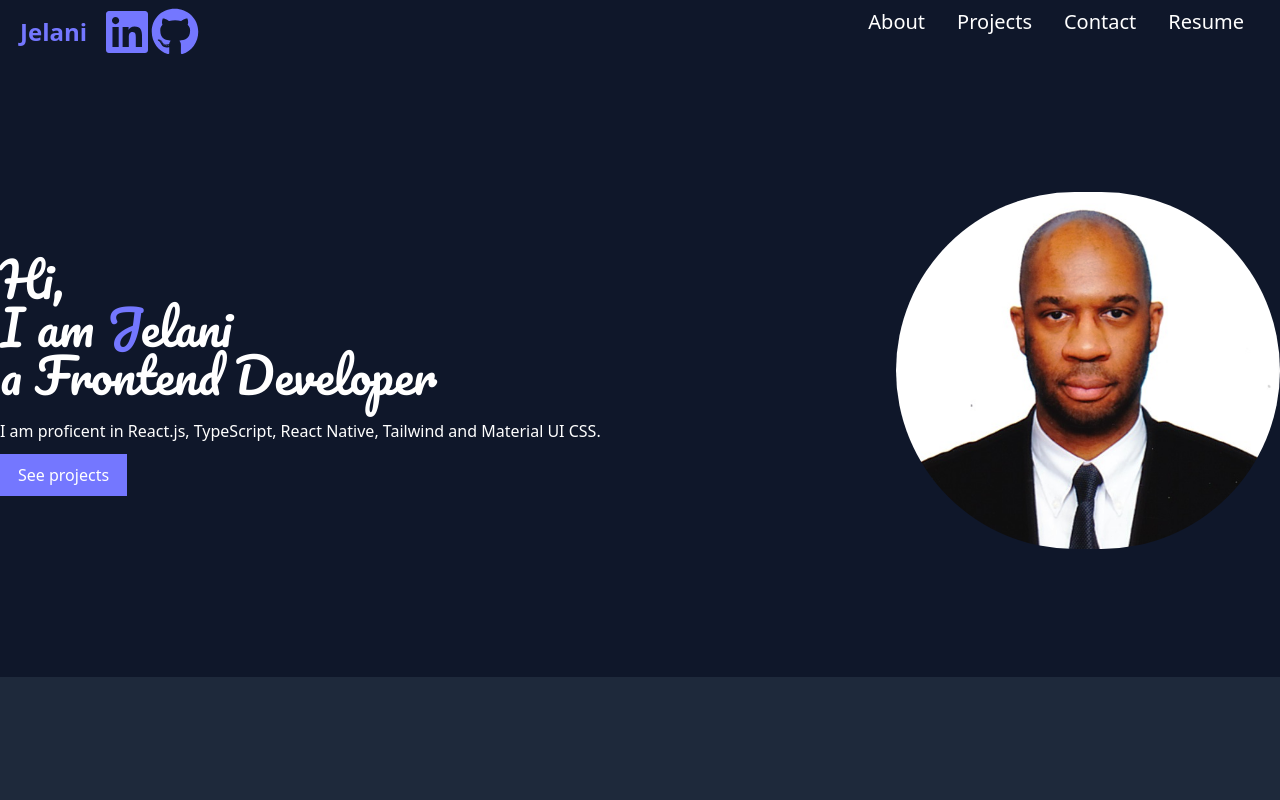
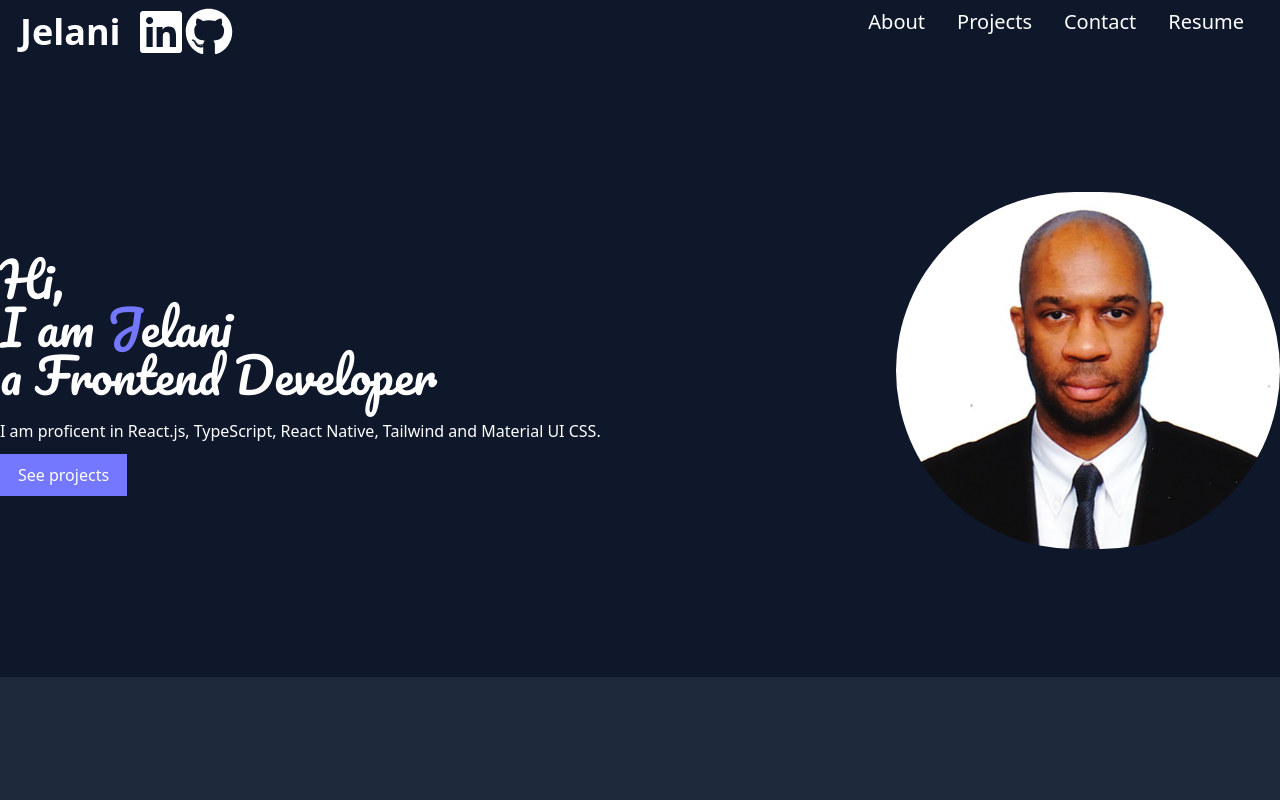
Before and after one commit to AlexJelani/online-portfolio-master, a React (Vite) app: page / in a window 1280 px wide. Shown: the top 800 px of the page. Built offline with nearby package versions, Linux system fonts and the light colour scheme.

Commit message:
changed text size

```diff
--- a/src/components/Header.jsx
+++ b/src/components/Header.jsx
@@ -9,7 +9,7 @@ const Header = () => {
   return (
     <header className="sticky top-0 z-50 flex justify-between px-5 py-2 bg-primary text-white">
       <div className="flex items-center">
-        <a href="/" className="logo text-2xl font-bold flex items-center">
+        <a href="/" className="text-white text-4xl font-bold flex items-center">
           Jelani
           <div className="ml-4">
             <Socials />
--- a/src/data.jsx
+++ b/src/data.jsx
@@ -10,7 +10,7 @@ export const social = [
   },
 
   {
-    icon: <FaGithub style={{fontSize:"xxx-large"}}  />,
+    icon: <FaGithub style={{fontSize:"xxx-large"}}   />,
     href: "",
   },
 ];
```
